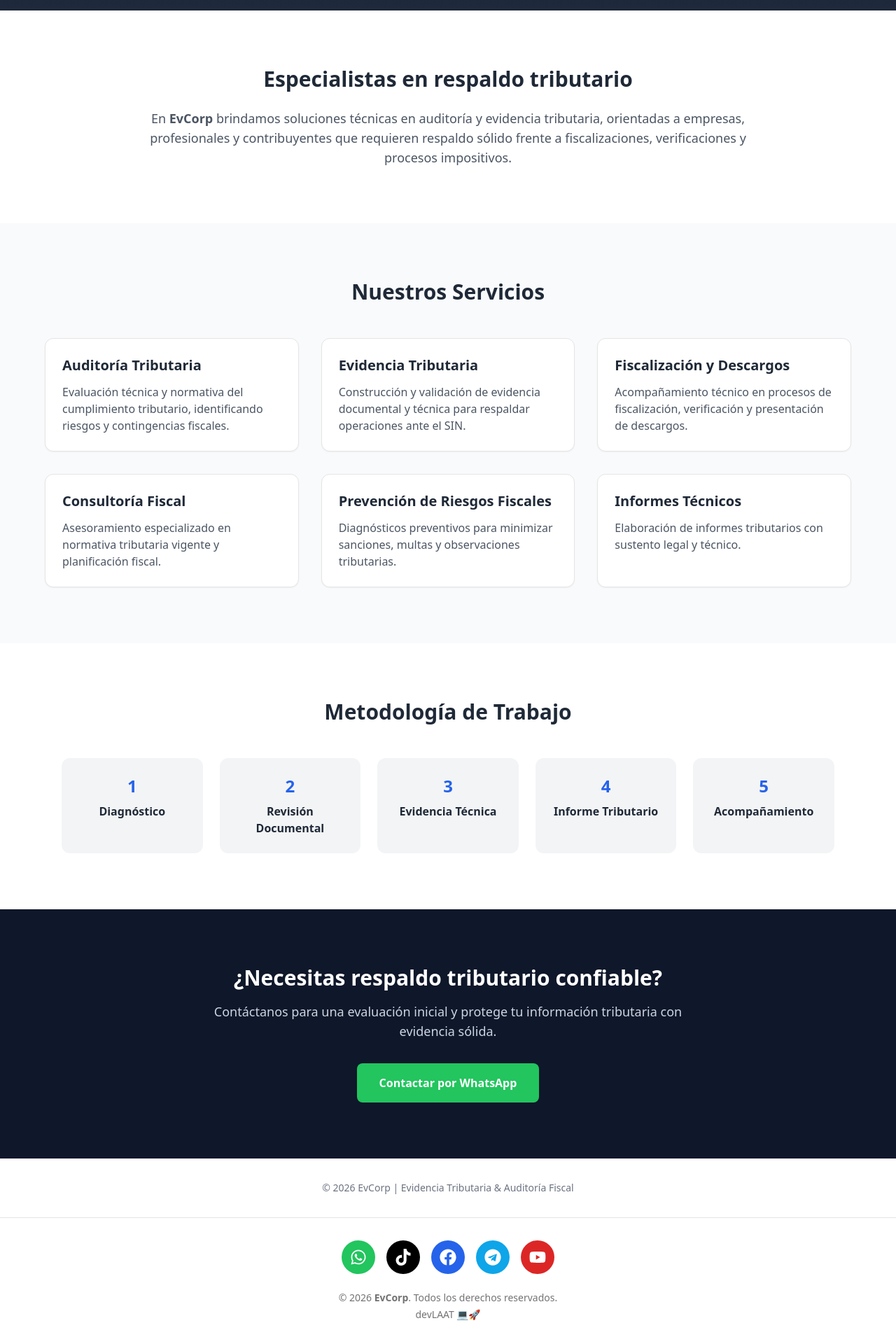
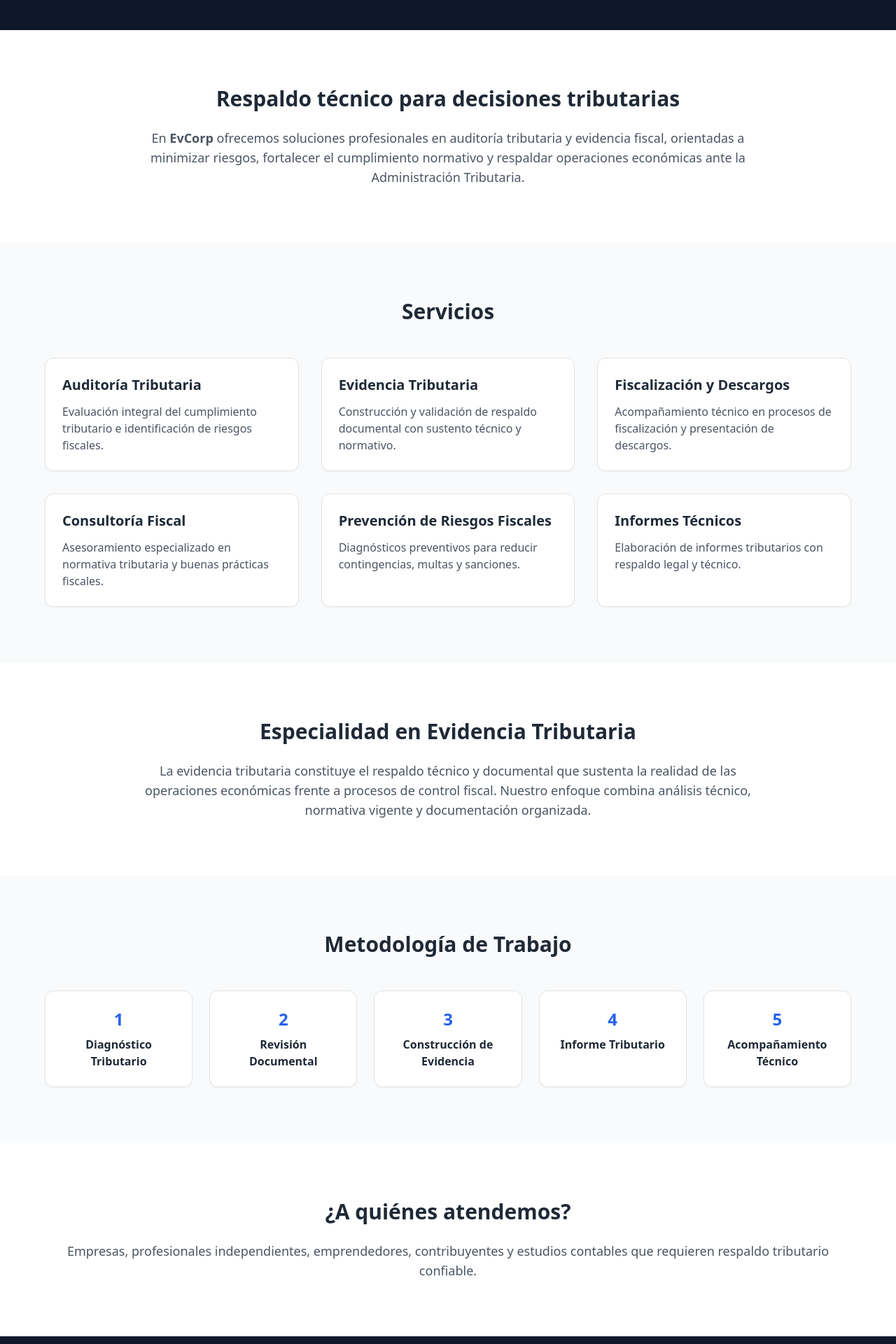
Before and after one commit to devlaat/evcorp, a Next.js app: page / in a window 1280 px wide. Shown: the part 460-2380 px from the top of the page at 70% size. Built offline with nearby package versions, Linux system fonts and the light colour scheme.

Commit message:
Actualizar page.tsx

```diff
--- a/src/app/page.tsx
+++ b/src/app/page.tsx
@@ -3,19 +3,20 @@ export default function Home() {
     <main className="bg-white text-gray-800">
 
       {/* HERO */}
-      <section className="px-6 py-24 text-center bg-gradient-to-b from-slate-900 to-slate-800 text-white">
-        <h1 className="text-4xl md:text-5xl font-bold leading-tight">
+      <section className="px-6 py-24 text-center bg-slate-900 text-white">
+        <h1 className="text-4xl md:text-5xl font-bold">
           EvCorp <span className="text-blue-400">Evidencia Tributaria</span>
         </h1>
         <p className="mt-6 text-lg md:text-xl max-w-3xl mx-auto text-slate-300">
-          Especialistas en auditoría tributaria, evidencia fiscal y respaldo técnico
-          para fiscalizaciones y procesos ante la administración tributaria.
+          Especialistas en evidencia tributaria y auditoría fiscal.
+          Brindamos respaldo técnico y documental para afrontar procesos
+          de fiscalización, verificación y control tributario.
         </p>
 
         <div className="mt-10 flex justify-center gap-4">
           <a
             href="#contacto"
-            className="bg-blue-500 hover:bg-blue-600 text-white px-6 py-3 rounded-lg font-semibold transition"
+            className="bg-blue-500 hover:bg-blue-600 px-6 py-3 rounded-lg font-semibold transition"
           >
             Solicitar evaluación
           </a>
@@ -28,69 +29,94 @@ export default function Home() {
         </div>
       </section>
 
-      {/* QUIÉNES SOMOS */}
-      <section className="px-6 py-20 max-w-6xl mx-auto">
-        <h2 className="text-3xl font-bold text-center">
-          Especialistas en respaldo tributario
+      {/* PROPUESTA DE VALOR */}
+      <section className="px-6 py-20 max-w-6xl mx-auto text-center">
+        <h2 className="text-3xl font-bold">
+          Respaldo técnico para decisiones tributarias
         </h2>
-        <p className="mt-6 text-lg text-center text-gray-600 max-w-4xl mx-auto">
-          En <strong>EvCorp</strong> brindamos soluciones técnicas en auditoría y
-          evidencia tributaria, orientadas a empresas, profesionales y
-          contribuyentes que requieren respaldo sólido frente a fiscalizaciones,
-          verificaciones y procesos impositivos.
+        <p className="mt-6 text-lg text-gray-600 max-w-4xl mx-auto">
+          En <strong>EvCorp</strong> ofrecemos soluciones profesionales en auditoría
+          tributaria y evidencia fiscal, orientadas a minimizar riesgos,
+          fortalecer el cumplimiento normativo y respaldar operaciones
+          económicas ante la Administración Tributaria.
         </p>
       </section>
 
       {/* SERVICIOS */}
       <section id="servicios" className="px-6 py-20 bg-gray-50">
         <div className="max-w-6xl mx-auto">
-          <h2 className="text-3xl font-bold text-center">Nuestros Servicios</h2>
+          <h2 className="text-3xl font-bold text-center">Servicios</h2>
 
           <div className="mt-12 grid gap-8 md:grid-cols-2 lg:grid-cols-3">
             <ServiceCard
               title="Auditoría Tributaria"
-              description="Evaluación técnica y normativa del cumplimiento tributario, identificando riesgos y contingencias fiscales."
+              description="Evaluación integral del cumplimiento tributario e identificación de riesgos fiscales."
             />
             <ServiceCard
               title="Evidencia Tributaria"
-              description="Construcción y validación de evidencia documental y técnica para respaldar operaciones ante el SIN."
+              description="Construcción y validación de respaldo documental con sustento técnico y normativo."
             />
             <ServiceCard
               title="Fiscalización y Descargos"
-              description="Acompañamiento técnico en procesos de fiscalización, verificación y presentación de descargos."
+              description="Acompañamiento técnico en procesos de fiscalización y presentación de descargos."
             />
             <ServiceCard
               title="Consultoría Fiscal"
-              description="Asesoramiento especializado en normativa tributaria vigente y planificación fiscal."
+              description="Asesoramiento especializado en normativa tributaria y buenas prácticas fiscales."
             />
             <ServiceCard
               title="Prevención de Riesgos Fiscales"
-              description="Diagnósticos preventivos para minimizar sanciones, multas y observaciones tributarias."
+              description="Diagnósticos preventivos para reducir contingencias, multas y sanciones."
             />
             <ServiceCard
               title="Informes Técnicos"
-              description="Elaboración de informes tributarios con sustento legal y técnico."
+              description="Elaboración de informes tributarios con respaldo legal y técnico."
             />
           </div>
         </div>
       </section>
 
-      {/* METODOLOGÍA */}
+      {/* ESPECIALIDAD */}
       <section className="px-6 py-20 max-w-6xl mx-auto">
         <h2 className="text-3xl font-bold text-center">
-          Metodología de Trabajo
+          Especialidad en Evidencia Tributaria
         </h2>
+        <p className="mt-6 text-lg text-gray-600 max-w-4xl mx-auto text-center">
+          La evidencia tributaria constituye el respaldo técnico y documental
+          que sustenta la realidad de las operaciones económicas frente a
+          procesos de control fiscal. Nuestro enfoque combina análisis técnico,
+          normativa vigente y documentación organizada.
+        </p>
+      </section>
 
-        <div className="mt-12 grid gap-6 md:grid-cols-5 text-center">
-          <Step number="1" title="Diagnóstico" />
-          <Step number="2" title="Revisión Documental" />
-          <Step number="3" title="Evidencia Técnica" />
-          <Step number="4" title="Informe Tributario" />
-          <Step number="5" title="Acompañamiento" />
+      {/* METODOLOGÍA */}
+      <section className="px-6 py-20 bg-gray-50">
+        <div className="max-w-6xl mx-auto">
+          <h2 className="text-3xl font-bold text-center">
+            Metodología de Trabajo
+          </h2>
+
+          <div className="mt-12 grid gap-6 md:grid-cols-5 text-center">
+            <Step number="1" title="Diagnóstico Tributario" />
+            <Step number="2" title="Revisión Documental" />
+            <Step number="3" title="Construcción de Evidencia" />
+            <Step number="4" title="Informe Tributario" />
+            <Step number="5" title="Acompañamiento Técnico" />
+          </div>
         </div>
       </section>
 
-      {/* CTA */}
+      {/* CLIENTES */}
+      <section className="px-6 py-20 max-w-6xl mx-auto text-center">
+        <h2 className="text-3xl font-bold">¿A quiénes atendemos?</h2>
+        <p className="mt-6 text-lg text-gray-600">
+          Empresas, profesionales independientes, emprendedores,
+          contribuyentes y estudios contables que requieren respaldo
+          tributario confiable.
+        </p>
+      </section>
+
+      {/* CTA FINAL */}
       <section
         id="contacto"
         className="px-6 py-20 bg-slate-900 text-white text-center"
@@ -99,8 +125,8 @@ export default function Home() {
           ¿Necesitas respaldo tributario confiable?
         </h2>
         <p className="mt-4 text-lg text-slate-300 max-w-2xl mx-auto">
-          Contáctanos para una evaluación inicial y protege tu información
-          tributaria con evidencia sólida.
+          Contáctanos para una evaluación inicial y fortalece tu
+          cumplimiento fiscal con evidencia técnica sólida.
         </p>
 
         <a
@@ -120,11 +146,11 @@ export default function Home() {
   );
 }
 
-/* COMPONENTES AUXILIARES */
+/* COMPONENTES */
 
 function ServiceCard({ title, description }) {
   return (
-    <div className="bg-white p-6 rounded-xl shadow-sm border hover:shadow-md transition">
+    <div className="bg-white p-6 rounded-xl border shadow-sm hover:shadow-md transition">
       <h3 className="text-xl font-semibold">{title}</h3>
       <p className="mt-3 text-gray-600">{description}</p>
     </div>
@@ -133,7 +159,7 @@ function ServiceCard({ title, description }) {
 
 function Step({ number, title }) {
   return (
-    <div className="bg-gray-100 rounded-xl p-6">
+    <div className="bg-white rounded-xl p-6 border shadow-sm">
       <div className="text-blue-600 text-2xl font-bold">{number}</div>
       <div className="mt-2 font-semibold">{title}</div>
     </div>
```
